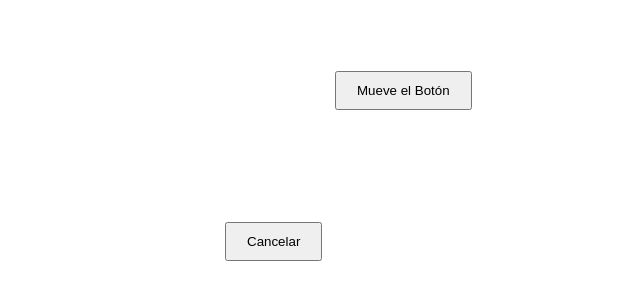
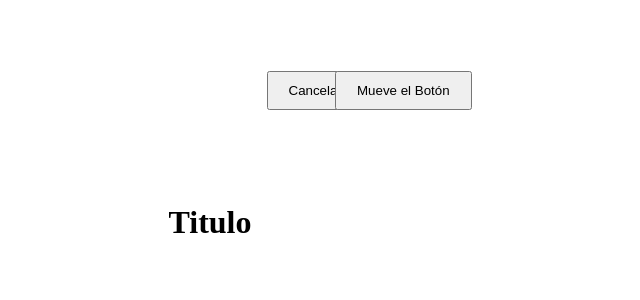
Before and after one commit to ayrtonlaura/love, a Vue app: page / in a window 1280 px wide. Shown: the part 186-486 px from the top of the page, without its empty margins (430-1070 px from the left). Built offline with nearby package versions, Linux system fonts and the light colour scheme.

Commit message:
love casi terminado

```diff
--- a/src/App.vue
+++ b/src/App.vue
@@ -1,7 +1,10 @@
 <template>
   <div class="centered-container">
+    <div>
+      <h1>Titulo</h1>
+    </div>
     <div class="row">
-      <button @click="btnCancelar">Cancelar</button>
+      <button @click="btnCancelar" class="btnCancelar">Cancelar</button>
       <button
         class="btnAceptar"
         @mouseover="moveButton"
@@ -33,8 +36,8 @@ export default {
         this.$refs.moveableButton.style.left = this.buttonLeft + 'px';
       } else {
         // Calcula nuevas posiciones de manera aleatoria
-        const newTop = Math.floor(Math.random() * window.innerHeight);
-        const newLeft = Math.floor(Math.random() * window.innerWidth);
+        const newTop = Math.floor(Math.random() * (window.innerHeight - 50)); // Resta el tamaño del botón para que no se desborde en la parte inferior
+        const newLeft = Math.floor(Math.random() * (window.innerWidth - 100)); // Resta el tamaño del botón para que no se desborde en el lado derecho
 
         // Actualiza las posiciones en los datos del componente
         this.buttonTop = newTop;
@@ -66,4 +69,8 @@ button {
   padding: 10px 20px;
   /* Agrega otros estilos según sea necesario */
 }
+
+.btnCancelar {
+  top: 257px;
+}
 </style>
```
